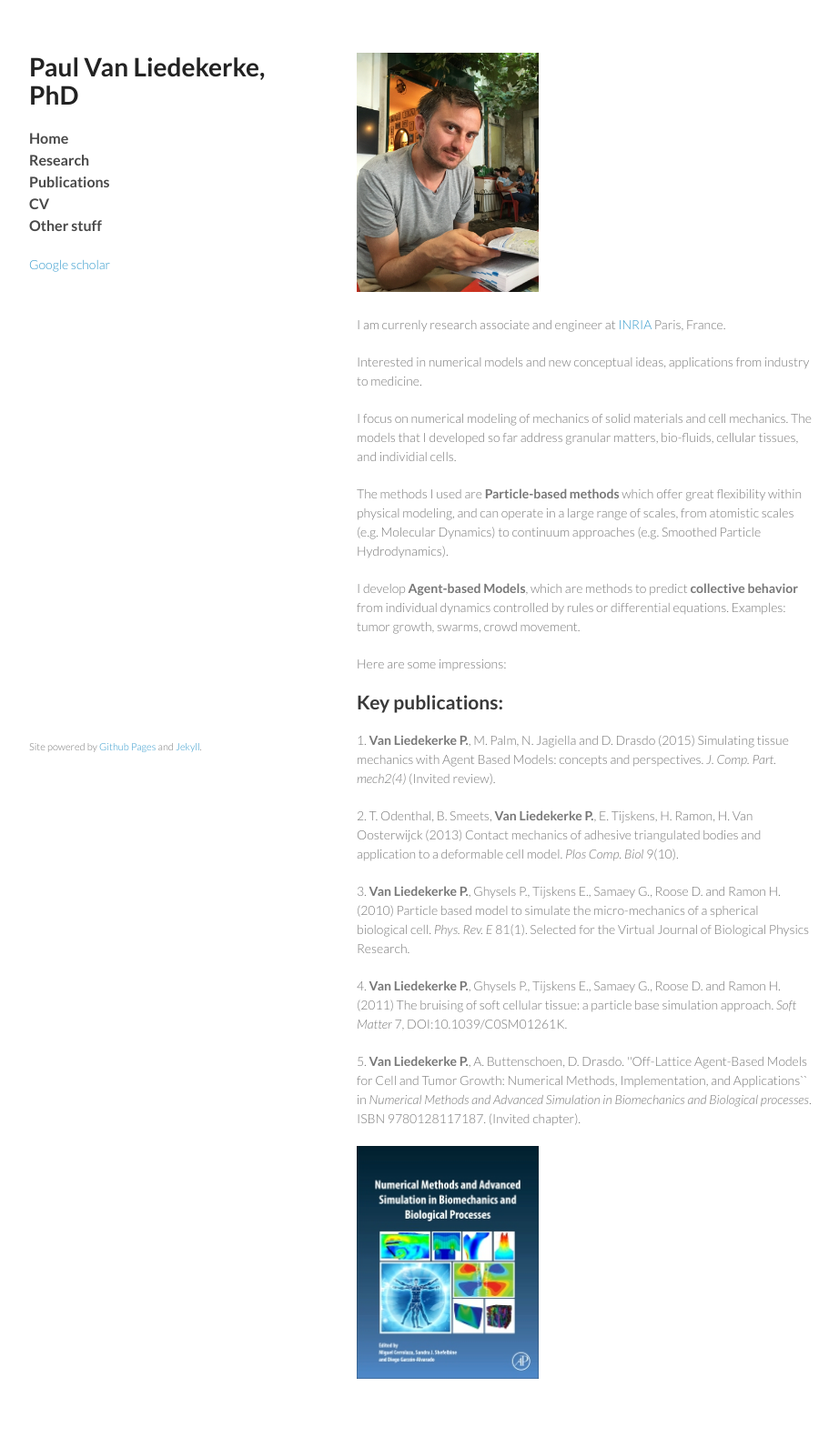
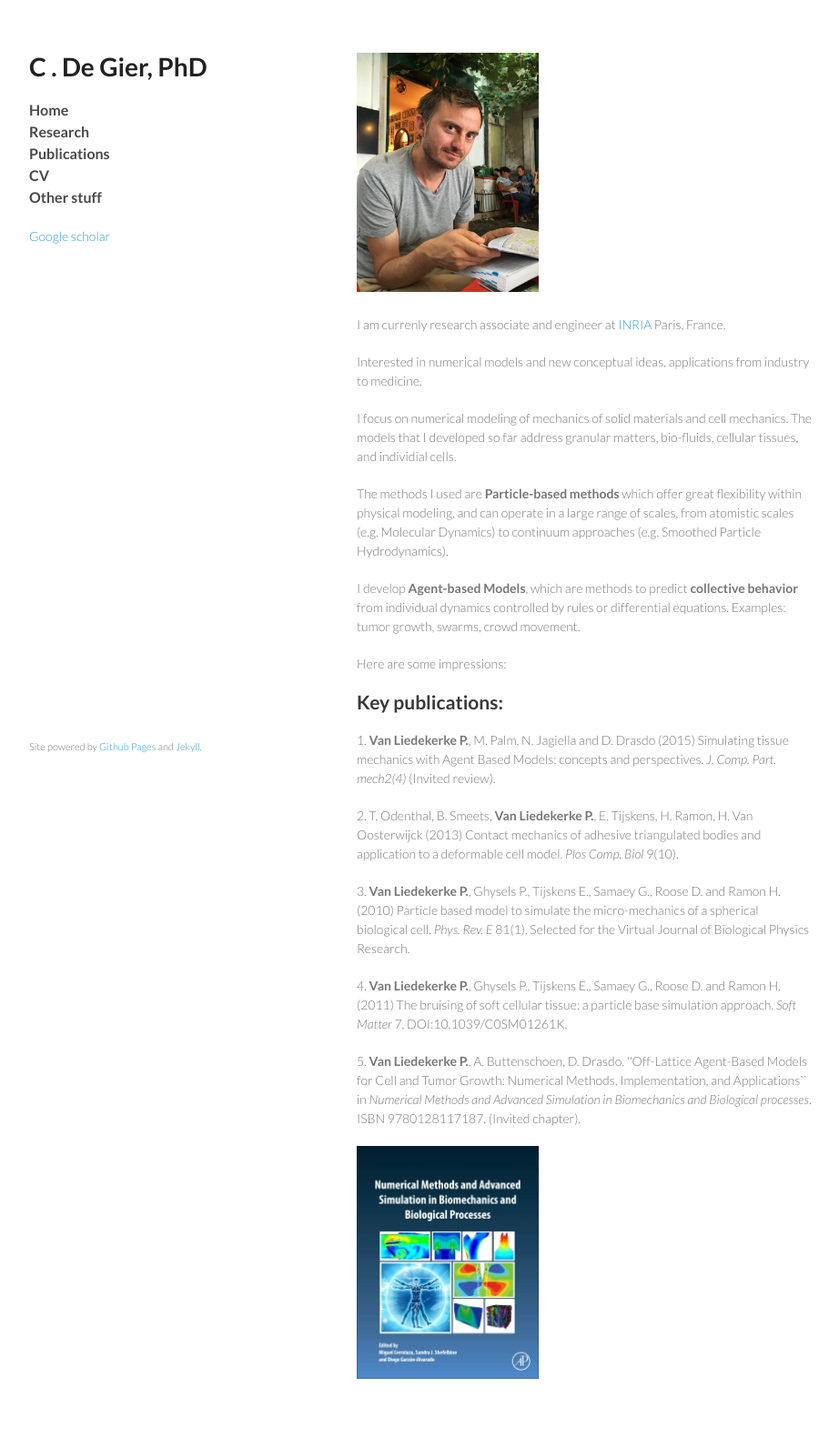
Before and after one commit to paulvanliedekerke/wittgenstein, a Jekyll site: the page index.html, which Jekyll copies as it is, in a window 1280 px wide. Shown: the whole page at 91% size, without its empty margins (178-1100 px from the left). Built offline with Jekyll 4.4.1, drawn with Linux system fonts in a browser that asks for light colours; Markdown is read by kramdown in place of the engine named in the settings.

Commit message:
Update index.html

```diff
--- a/index.html
+++ b/index.html
@@ -15,7 +15,7 @@
   <body>
     <div class="wrapper">
       <header>
-        <h1>Paul Van Liedekerke, PhD </h1>
+        <h1>C . De Gier, PhD </h1>
         <p></p>
         <p class="navigation">
           <a href="http://www.vanliedekerke.net/">Home</a><br>
```
